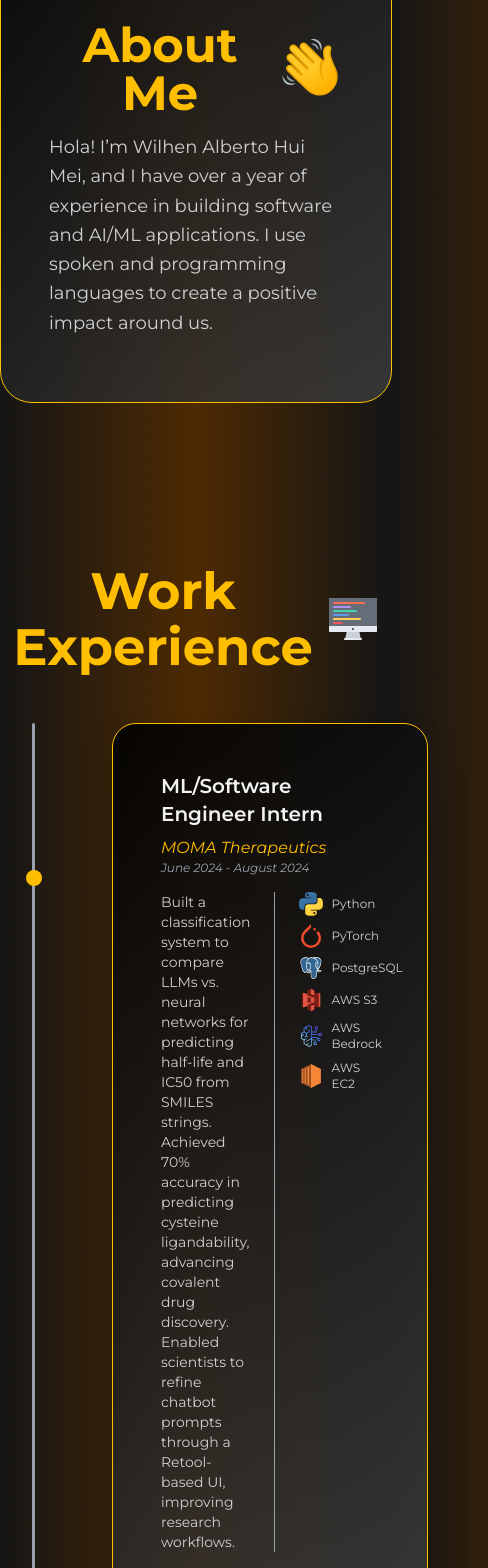
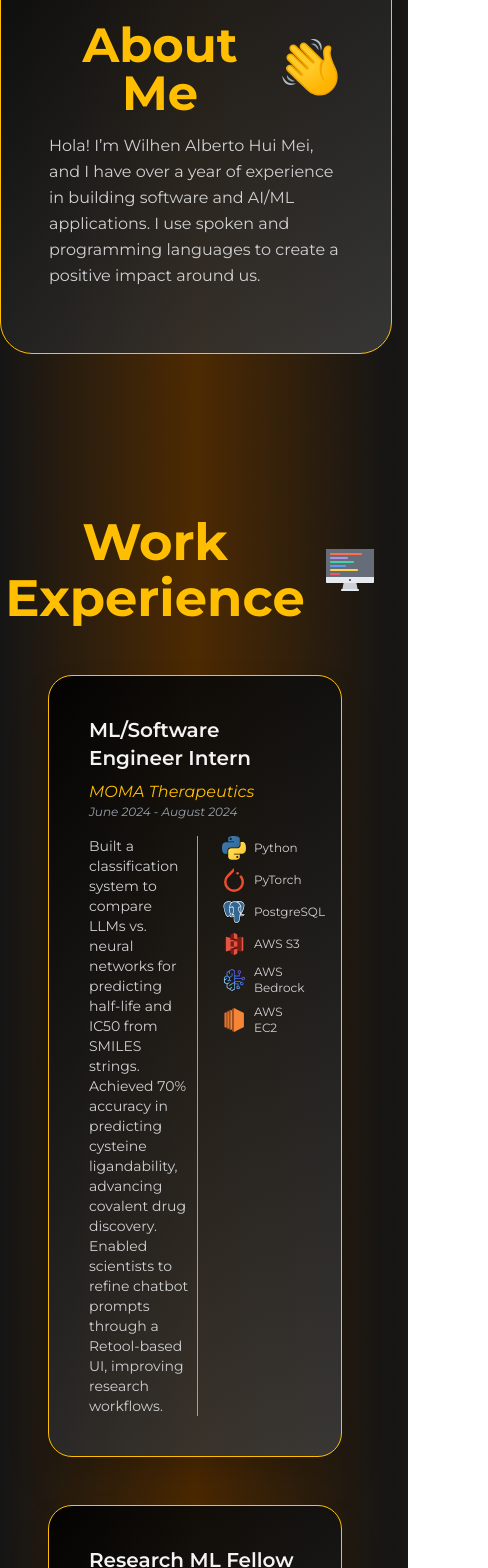
Before and after one commit to WilhenAlbertoHM/portfolio, a React (Vite) app: page / in a window 390 px wide. Shown: the part 1240-2808 px from the top of the page, 488 px wide, since content can reach past the window. Built offline with nearby package versions, Linux system fonts and the light colour scheme.

Commit message:
add: responsiveness to mobile

```diff
--- a/src/components/About.jsx
+++ b/src/components/About.jsx
@@ -3,16 +3,25 @@ export const About = () => {
     <div id="about">
       <div className="flex flex-col md:flex-row items-center justify-center mx-auto my-8 p-8 md:w-3xl sm:w-lg w-98 md:h-98 text-[var(--lightgray)] rounded-4xl border-[var(--orange)] border-1 [background:var(--blacktotransparent)]">
         <div className="flex justify-center items-center md:mr-8">
-                    <img src="About/me.jpg" alt="Me" className="w-52 h-52 md:w-54 md:h-54 rounded-full object-cover p-4" />
+          <img
+            src="About/me.jpg"
+            alt="Me"
+            className="w-52 h-52 md:w-54 md:h-54 rounded-full object-cover p-4"
+          />
         </div>
         <div className="flex-2 flex flex-col p-4 text-center md:text-left">
           <h2 className="text-[var(--orange)] text-5xl font-bold mb-4 flex items-center justify-center md:justify-start">
             About Me
-                        <img className="h-16 w-auto ml-2" src="About/waving-hand.svg" alt="Waving Hand"/>
+            <img
+              className="h-16 w-auto ml-2"
+              src="About/waving-hand.svg"
+              alt="Waving Hand"
+            />
           </h2>
-                    <p className="text-lg mb-4 leading-relaxed text-wrap text-left">
-                        Hola! I’m Wilhen Alberto Hui Mei, and I have over a year of experience in building software and AI/ML applications.
-                        I use spoken and programming languages to create a positive impact around us.
+          <p className="text-base md:text-lg mb-4 leading-relaxed text-wrap text-left">
+            Hola! I’m Wilhen Alberto Hui Mei, and I have over a year of
+            experience in building software and AI/ML applications. I use spoken
+            and programming languages to create a positive impact around us.
           </p>
         </div>
       </div>
--- a/src/components/Experience.jsx
+++ b/src/components/Experience.jsx
@@ -8,10 +8,18 @@ export const Experience = () => {
       title: "ML/Software Engineer Intern",
       company: "MOMA Therapeutics",
       duration: "June 2024 - August 2024",
-            description: "Built a classification system to compare LLMs vs. neural networks for predicting half-life and IC50 from SMILES strings. \
+      description:
+        "Built a classification system to compare LLMs vs. neural networks for predicting half-life and IC50 from SMILES strings. \
             Achieved 70% accuracy in predicting cysteine ligandability, advancing covalent drug discovery. \
             Enabled scientists to refine chatbot prompts through a Retool-based UI, improving research workflows.",
-            techStack: ["Python", "PyTorch", "PostgreSQL", "AWS S3", "AWS Bedrock", "AWS EC2"]
+      techStack: [
+        "Python",
+        "PyTorch",
+        "PostgreSQL",
+        "AWS S3",
+        "AWS Bedrock",
+        "AWS EC2",
+      ],
     },
     {
       id: 2,
@@ -19,74 +27,87 @@ export const Experience = () => {
       title: "Research ML Fellow",
       company: "IDS Fellowship @ UMB",
       duration: "June 2023 - May 2024",
-            description: "Reduced mean-squared error by 30% in predicting personality traits from facial expressions using RNN and CNN models on 6,000 videos, enhancing VR character realism. \
+      description:
+        "Reduced mean-squared error by 30% in predicting personality traits from facial expressions using RNN and CNN models on 6,000 videos, enhancing VR character realism. \
             Presented findings to 500+ attendees at MassURC and CSM’s Annual Showcase, earning Best Poster Design. Co-authored a paper submitted to ACM SIGGRAPH MIG 2024.",
-            techStack: ["Python", "Keras", "scikit-learn"]
-        }
+      techStack: ["Python", "Keras", "scikit-learn"],
+    },
   ];
 
   const techIcons = {
-        "Python": "TechStack/Backend/python.svg",
-        "PyTorch": "TechStack/Backend/pytorch.svg",
-        "Keras": "TechStack/Backend/keras.svg",
+    Python: "TechStack/Backend/python.svg",
+    PyTorch: "TechStack/Backend/pytorch.svg",
+    Keras: "TechStack/Backend/keras.svg",
     "scikit-learn": "TechStack/Backend/scikitlearn.svg",
-        "PostgreSQL": "TechStack/DatabasesNCloud/postgresql.svg",
+    PostgreSQL: "TechStack/DatabasesNCloud/postgresql.svg",
     "AWS S3": "TechStack/DatabasesNCloud/s3.svg",
     "AWS Bedrock": "TechStack/DatabasesNCloud/bedrock.svg",
     "AWS EC2": "TechStack/DatabasesNCloud/ec2.svg",
   };
 
   return (
-        <section id="work" className="px-8 mx-auto max-w-4xl">
+    <section id="work" className="mx-auto max-w-4xl">
       <h1 className="flex items-center justify-center font-bold text-center text-[var(--orange)] text-2xl md:text-3xl lg:text-4xl mb-12">
         Work Experience
         <img
           src="Experience/monitor.svg"
           alt="Monitor Icon"
-                    className="h-12 md:h-10 lg:h-12 w-auto ml-4"
+          className="h-12 md:h-10 lg:h-12 mx-4"
         />
       </h1>
       <div className="px-12 grid gap-12 relative">
-                <div className="absolute left-0 top-0 bottom-0 w-[3px] bg-gray-400 rounded-full"></div>
+        <div className="hidden md:block absolute left-0 top-0 bottom-0 w-[3px] bg-gray-400 rounded-full"></div>
 
-                { experiences.map(({ id, title, company, duration, description, techStack }) => (
+        {experiences.map(
+          ({ id, title, company, duration, description, techStack }) => (
             <motion.div
-                        key={ id }
+              key={id}
               initial={{ opacity: 0, y: 20 }}
               whileInView={{ opacity: 1, y: 0 }}
               transition={{ duration: 0.5, delay: id * 0.1 }}
-                        className="p-12 rounded-3xl shadow-2xl bg-[var(--black)] relative ml-8 border-1 border-[var(--orange)] [background:var(--blacktotransparent)]"
+              className="p-10 md:p-12 rounded-3xl shadow-2xl bg-[var(--black)] relative border-1 border-[var(--orange)] [background:var(--blacktotransparent)]"
             >
-                        <div className="absolute left-[-2.95rem] top-1/6 w-4 h-4 bg-[var(--orange)] rounded-full -ml-10"></div>
+              <div className="hidden md:block absolute left-[-1rem] top-1/6 w-4 h-4 bg-[var(--orange)] rounded-full -ml-10"></div>
 
               <header className="flex items-center justify-between mb-4">
                 <div>
-                                <h2 className="text-xl md:text-2xl lg:text-4xl font-semibold text-[var(--white)]">{ title }</h2>
-                                <h3 className="text-base md:text-lg lg:text-xl text-[var(--orange)] italic mt-2">{ company }</h3>
-                                <h3 className="text-xs md:text-sm lg:text-md text-gray-400 italic">{ duration }</h3>
+                  <h2 className="text-xl md:text-2xl lg:text-4xl font-semibold text-[var(--white)]">
+                    {title}
+                  </h2>
+                  <h3 className="text-base md:text-lg lg:text-xl text-[var(--orange)] italic mt-2">
+                    {company}
+                  </h3>
+                  <h3 className="text-xs md:text-sm lg:text-md text-gray-400 italic">
+                    {duration}
+                  </h3>
                 </div>
               </header>
 
               <div className="flex">
-                            <div className="flex-grow pr-6">
-                                <p className="text-sm md:text-base text-[var(--lightgray)]">{ description }</p>
+                <div className="flex-grow pr-2 md:pr-6">
+                  <p className="text-sm md:text-base text-[var(--lightgray)]">
+                    {description}
+                  </p>
                 </div>
 
                 <div className="border-l border-gray-400 pl-6 flex flex-col gap-2">
-                                { techStack.map(tech => (
+                  {techStack.map((tech) => (
                     <div key={tech} className="flex items-center gap-2">
                       <img
-                                            src={ techIcons[tech] }
-                                            alt={ `${tech} logo` }
+                        src={techIcons[tech]}
+                        alt={`${tech} logo`}
                         className="w-6 h-6"
                       />
-                                        <span className="text-xs text-[var(--lightgray)]">{ tech }</span>
+                      <span className="text-xs text-[var(--lightgray)]">
+                        {tech}
+                      </span>
                     </div>
                   ))}
                 </div>
               </div>
             </motion.div>
-                ))}
+          )
+        )}
       </div>
     </section>
   );
--- a/src/components/Footer.jsx
+++ b/src/components/Footer.jsx
@@ -2,7 +2,10 @@ export const Footer = () => {
   return (
     <footer>
       <div className="m-0 flex justify-center items-center p-4 bg-[var(--black)]">
-                <p className="text-[var(--lightgray)] italic">&copy; Copyright Wilhen Alberto Hui Mei, 2025. Almost all rights reserved.</p>
+        <p className="text-xs md:text-base text-[var(--lightgray)] italic">
+          &copy; Copyright Wilhen Alberto Hui Mei, 2025. Almost all rights
+          reserved.
+        </p>
       </div>
     </footer>
   );
--- a/src/components/Gallery.jsx
+++ b/src/components/Gallery.jsx
@@ -1,4 +1,3 @@
-import React from "react";
 import ImageList from "@mui/material/ImageList";
 import ImageListItem from "@mui/material/ImageListItem";
 
--- a/src/components/Project.jsx
+++ b/src/components/Project.jsx
@@ -129,7 +129,7 @@ export const Project = () => {
             >
               <div
                 key={id}
-                className="flex flex-col text-[var(--lightgray)] p-11 rounded-3xl shadow-xl w-[30rem] h-[53rem] hover:scale-102 transition-transform duration-300 cursor-pointer border-1 border-[var(--orange)]"
+                className="flex flex-col text-[var(--lightgray)] p-12 rounded-3xl shadow-xl w-[25rem] md:w-[30rem] h-[50rem] md:h-[53rem] hover:scale-102 transition-transform duration-300 cursor-pointer border-1 border-[var(--orange)]"
                 style={{ background: "var(--blacktotransparent)" }}
                 onClick={() => window.open(github, "_blank")}
               >
@@ -143,7 +143,7 @@ export const Project = () => {
                     <h2 className="text-3xl font-semibold text-[var(--orange)] mb-6 text-balance">
                       {title}
                     </h2>
-                    <p className="text-base text-[var(--lightgray)] mb-4 text-balance">
+                    <p className="text-sm md:text-base text-[var(--lightgray)] mb-4 text-balance">
                       {description}
                     </p>
                   </div>
@@ -184,7 +184,7 @@ export const Project = () => {
         )}
       </article>
 
-      <footer className="text-right text-lg text-[var(--lightgray)] mt-8">
+      <footer className="text-right text-lg text-[var(--lightgray)] mt-8 mx-4">
         More projects can be found{" "}
         <a
           href="https://github.com/WilhenAlbertoHM?tab=repositories"
```
Also changed, not shown: src/components/TechStack.jsx (+41 -20 lines). Lines whose indentation alone changed are shown as unchanged.
